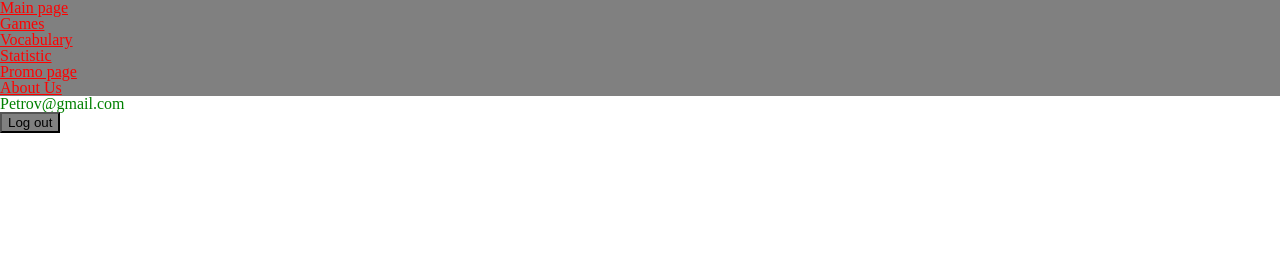
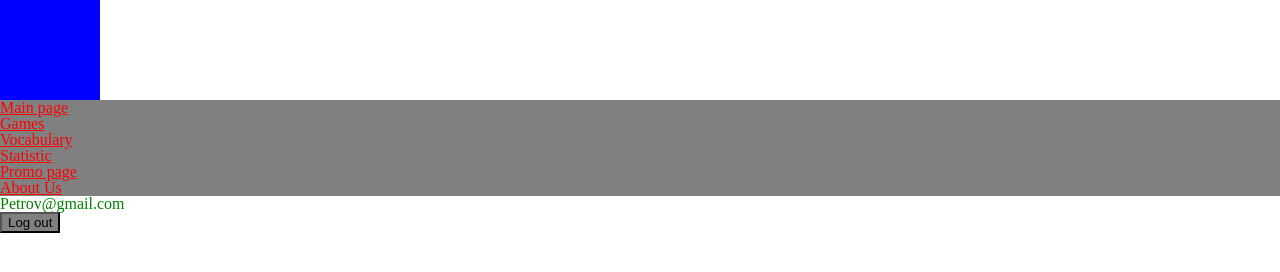
Before and after one commit to DmitriyFriz/rs-lang, a website built with webpack: page src/index.html in a window 1280 px wide. Built offline with nearby package versions, Linux system fonts and the light colour scheme.

Commit message:
feat: add logo for header

```diff
--- a/src/components/MainComponent/Header/Header.Layout.js
+++ b/src/components/MainComponent/Header/Header.Layout.js
@@ -4,11 +4,12 @@ import createElement from '../../BaseComponent/Common/createElement';
 export default function getLayout({
   menuClassName,
   menuItemClassName,
+  logoClassName,
   emailClassName,
   logOutClassName,
   userEmail,
 }) {
-  const menu = createElement({ tag: 'ul', content: null, className: menuClassName });
+  const menu = createElement({ tag: 'ul', className: menuClassName });
 
   const menuElements = authorizedMenuElements.map((element) => {
     const elementContainer = createElement({ tag: 'li' });
@@ -22,8 +23,9 @@ export default function getLayout({
 
   menu.append(...menuElements);
 
+  const logoContainer = createElement({ tag: 'div', className: logoClassName });
   const emailContainer = createElement({ tag: 'div', content: userEmail, className: emailClassName });
   const buttonOut = createElement({ tag: 'button', content: 'Log out', className: logOutClassName });
 
-  return [menu, emailContainer, buttonOut];
+  return [logoContainer, menu, emailContainer, buttonOut];
 }
--- a/src/components/MainComponent/Header/Header.scss
+++ b/src/components/MainComponent/Header/Header.scss
@@ -17,3 +17,9 @@
 .log-out {
   background-color: gray;
 }
+
+.logo {
+  width: 100px;
+  height: 100px;
+  background-color: blue;
+}
--- a/src/components/MainComponent/index.js
+++ b/src/components/MainComponent/index.js
@@ -6,6 +6,7 @@ const currentUserMail = 'Petrov@gmail.com';
 const header = new Header(root, 'header', {
   menuClassName: 'menu',
   menuItemClassName: 'menu-item',
+  logoClassName: 'logo',
   emailClassName: 'user-email',
   logOutClassName: 'log-out',
   userEmail: currentUserMail,
```
